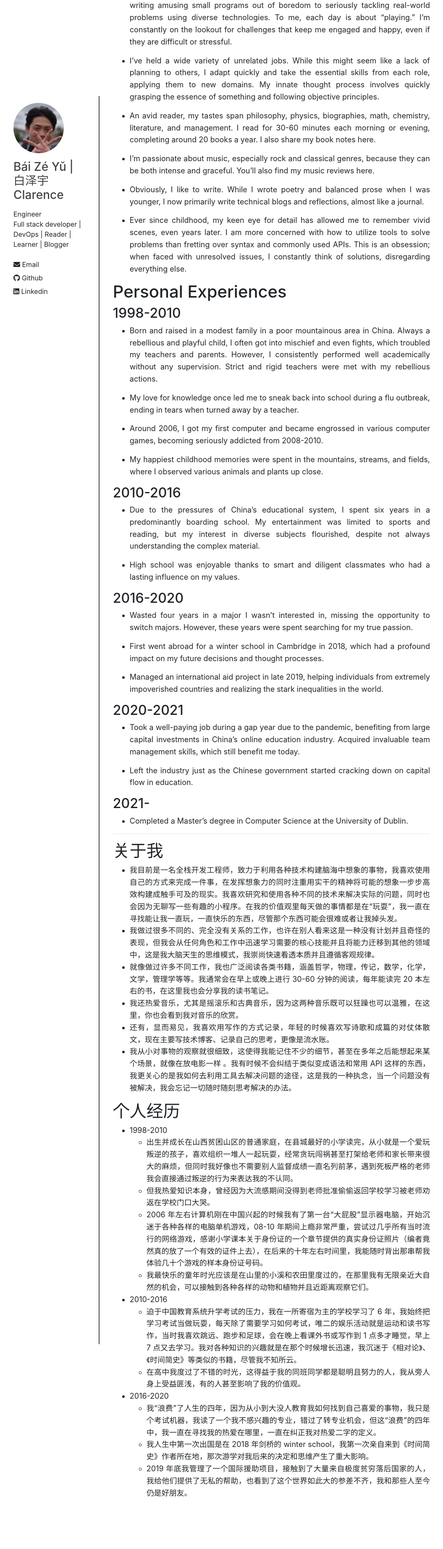
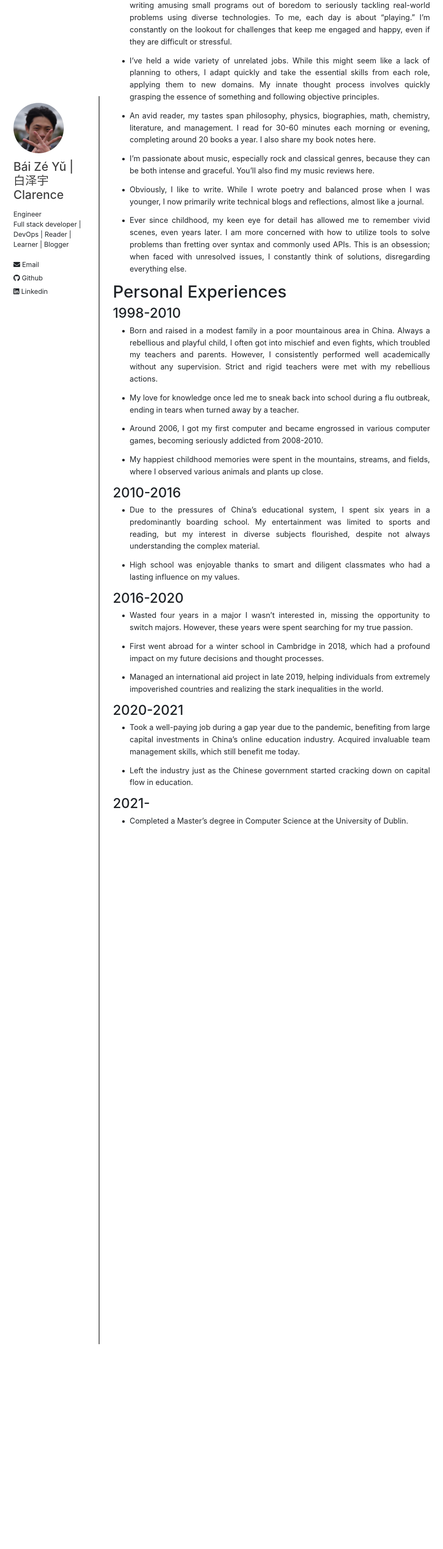
Before and after one commit to ClarenceWhite/baizeyu.info, a Jekyll site: the page built from about.html, in a window 1280 px wide. Shown: the part 511-4201 px from the top of the page at 42% size, without its empty margins (96-1151 px from the left). Built offline with Jekyll 4.4.1, drawn with Linux system fonts in a browser that asks for light colours.

Commit message:
updated about

```diff
--- a/_includes/about.md
+++ b/_includes/about.md
@@ -47,34 +47,3 @@
 ## 2021-
 
 -   Completed a Master's degree in Computer Science at the University of Dublin.
-
----
-
-# 关于我
-
--   我目前是一名全栈开发工程师，致力于利用各种技术构建脑海中想象的事物，我喜欢使用自己的方式来完成一件事，在发挥想象力的同时注重用实干的精神将可能的想象一步步高效构建成触手可及的现实。我喜欢研究和使用各种不同的技术来解决实际的问题，同时也会因为无聊写一些有趣的小程序。在我的价值观里每天做的事情都是在“玩耍”，我一直在寻找能让我一直玩，一直快乐的东西，尽管那个东西可能会很难或者让我掉头发。
--   我做过很多不同的、完全没有关系的工作，也许在别人看来这是一种没有计划并且奇怪的表现，但我会从任何角色和工作中迅速学习需要的核心技能并且将能力迁移到其他的领域中，这是我大脑天生的思维模式，我崇尚快速看透本质并且遵循客观规律。
--   就像做过许多不同工作，我也广泛阅读各类书籍，涵盖哲学，物理，传记，数学，化学，文学，管理学等等。我通常会在早上或晚上进行 30-60 分钟的阅读，每年能读完 20 本左右的书，在这里我也会分享我的读书笔记。
--   我还热爱音乐，尤其是摇滚乐和古典音乐，因为这两种音乐既可以狂躁也可以温雅，在这里，你也会看到我对音乐的欣赏。
--   还有，显而易见，我喜欢用写作的方式记录，年轻的时候喜欢写诗歌和成篇的对仗体散文，现在主要写技术博客、记录自己的思考，更像是流水账。
--   我从小对事物的观察就很细致，这使得我能记住不少的细节，甚至在多年之后能想起来某个场景，就像在放电影一样 。我有时候不会纠结于类似变成语法和常用 API 这样的东西，我更关心的是我如何去利用工具去解决问题的途径，这是我的一种执念，当一个问题没有被解决，我会忘记一切随时随刻思考解决的办法。
-
-# 个人经历
-
--   1998-2010
-    -   出生并成长在山西贫困山区的普通家庭，在县城最好的小学读完，从小就是一个爱玩叛逆的孩子，喜欢组织一堆人一起玩耍，经常贪玩闯祸甚至打架给老师和家长带来很大的麻烦，但同时我好像也不需要别人监督成绩一直名列前茅，遇到死板严格的老师我会直接通过叛逆的行为来表达我的不认同。
-    -   但我热爱知识本身，曾经因为大流感期间没得到老师批准偷偷返回学校学习被老师劝返在学校门口大哭。
-    -   2006 年左右计算机刚在中国兴起的时候我有了第一台“大屁股”显示器电脑，开始沉迷于各种各样的电脑单机游戏，08-10 年期间上瘾非常严重，尝试过几乎所有当时流行的网络游戏，感谢小学课本关于身份证的一个章节提供的真实身份证照片（编者竟然真的放了一个有效的证件上去），在后来的十年左右时间里，我能随时背出那串帮我体验几十个游戏的样本身份证号码。
-    -   我最快乐的童年时光应该是在山里的小溪和农田里度过的，在那里我有无限亲近大自然的机会，可以接触到各种各样的动物和植物并且近距离观察它们。
--   2010-2016
-    -   迫于中国教育系统升学考试的压力，我在一所寄宿为主的学校学习了 6 年，我始终把学习考试当做玩耍，每天除了需要学习如何考试，唯二的娱乐活动就是运动和读书写作，当时我喜欢跳远、跑步和足球，会在晚上看课外书或写作到 1 点多才睡觉，早上 7 点又去学习。我对各种知识的兴趣就是在那个时候增长迅速，我沉迷于《相对论》、《时间简史》等类似的书籍，尽管我不知所云。
-    -   在高中我度过了不错的时光，这得益于我的同班同学都是聪明且努力的人，我从旁人身上受益匪浅，有的人甚至影响了我的价值观。
--   2016-2020
-    -   我“浪费”了人生的四年，因为从小到大没人教育我如何找到自己喜爱的事物，我只是个考试机器，我读了一个我不感兴趣的专业，错过了转专业机会，但这“浪费”的四年中，我一直在寻找我的热爱在哪里，一直在纠正我对热爱二字的定义。
-    -   我人生中第一次出国是在 2018 年剑桥的 winter school，我第一次亲自来到《时间简史》作者所在地，那次游学对我后来的决定和思维产生了重大影响。
-    -   2019 年底我管理了一个国际援助项目，接触到了大量来自极度贫穷落后国家的人，我给他们提供了无私的帮助，也看到了这个世界如此大的参差不齐，我和那些人至今仍是好朋友。
--   2020-2021
-    -   因为疫情，我在 gap year 找了一份收入不错的工作，这得益于当时资本对中国线上教育行业的大量投资（我也是因为资本的流向才选择这个行业的）；因为有出国留学的计划，我选择英语教学；因为当时武汉刚经历过第一轮疫情的重创，必定会复苏有大量机会，我直接拉着行李箱去了一个陌生的城市；因为我竞聘了组长，因此我在短暂的一年里得到了最大的锻炼，我成功系统地学习并实践了管理团队的本领，这些管理方法我至今受益匪浅。
-    -   后来中国政府用政策将资本赶出教育行业，我也刚好在政策开始执行的前夕离开这个行业。
--   2021-
-    -   在都柏林大学读完了计算机硕士。
```
